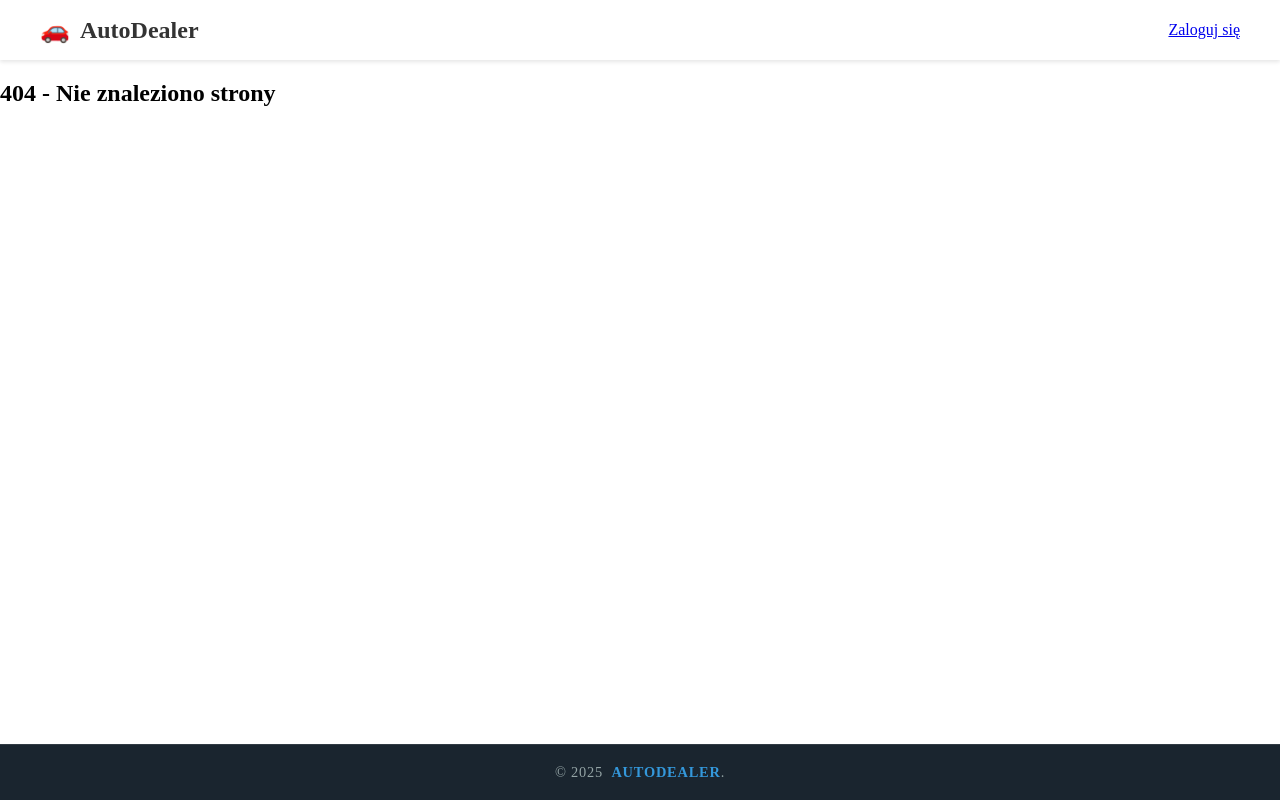
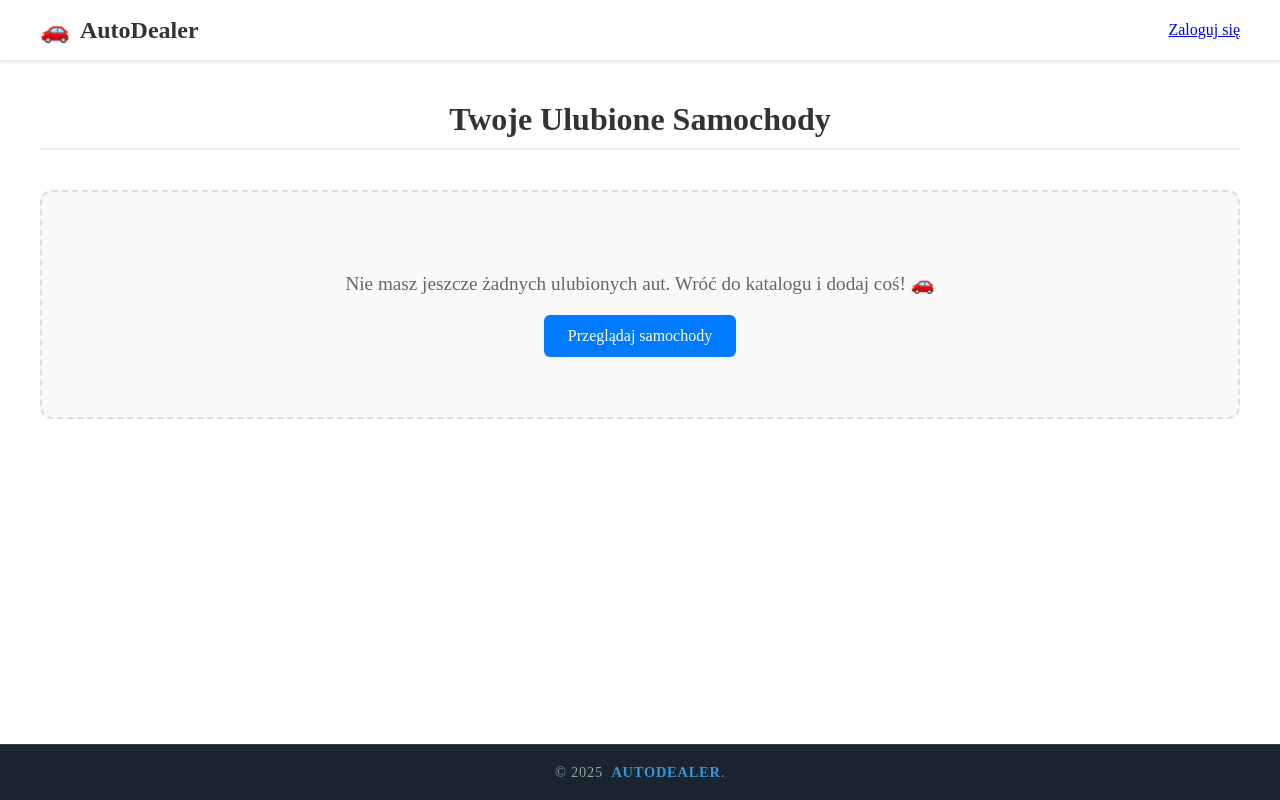
Before and after one commit to Marmoor54321/car-dealership, a React (Vite) app in the folder Frontend/: page /favorites in a window 1280 px wide. Before the commit this address had no page. Built offline with nearby package versions, Linux system fonts and the light colour scheme.

Commit message:
Dodanie wyswietlania listy ulubionych aut

```diff
--- a/Frontend/src/App.tsx
+++ b/Frontend/src/App.tsx
@@ -10,6 +10,7 @@ import Login from "./pages/Login";
 import Register from "./pages/Register";
 import { ProtectedRoute } from "./components/common/protectedRoute/ProtectedRoute";
 import "./App.css";
+import { Favorites } from "./pages/favorites/Favorites";
 
 function App() {
   return (
@@ -21,6 +22,8 @@ function App() {
           <Route path="/" element={<Home />} />
           <Route path="/login" element={<Login />} />
           <Route path="/register" element={<Register />} />
+
+          <Route path="/favorites" element={<Favorites />} />
 
           <Route
             path="/manage"
--- a/Frontend/src/components/common/pageHeader/PageHeader.css
+++ b/Frontend/src/components/common/pageHeader/PageHeader.css
@@ -58,3 +58,20 @@
 .logout-button:hover {
   background-color: #cc0000;
 }
+
+.favorites-nav {
+  text-decoration: none;
+  color: #333;
+  display: flex;
+  align-items: center;
+  gap: 8px;
+  font-weight: 500;
+  padding: 8px 12px;
+  border-radius: 20px;
+  transition: all 0.2s ease;
+}
+
+.favorites-nav:hover {
+  background-color: #f0f0f0;
+  color: #ff4d4d;
+}
--- a/Frontend/src/components/common/pageHeader/PageHeader.tsx
+++ b/Frontend/src/components/common/pageHeader/PageHeader.tsx
@@ -23,8 +23,8 @@ const PageHeader: React.FC = () => {
         <ul className="nav-links">
           {user?.role === "USER" && (
             <li>
-              <Link to="/" className="nav-link fav-link">
-                Ulubione <span className="fav-badge">{favoritesCount}</span>
+              <Link to="/favorites" className="favorites-nav">
+                ❤️ Ulubione ({state.favorites.length})
               </Link>
             </li>
           )}
--- /dev/null
+++ b/Frontend/src/pages/favorites/Favorites.css
@@ -0,0 +1,70 @@
+.favorites-page {
+  padding: 20px;
+  max-width: 1200px;
+  margin: 0 auto;
+  min-height: 80vh;
+}
+
+.favorites-page h1 {
+  font-size: 2rem;
+  color: #333;
+  margin-bottom: 30px;
+  border-bottom: 2px solid #f0f0f0;
+  padding-bottom: 10px;
+  text-align: center;
+}
+
+.cars-grid {
+  display: grid;
+  grid-template-columns: repeat(auto-fill, minmax(300px, 1fr));
+  gap: 25px;
+  margin-top: 20px;
+}
+
+.empty-state {
+  display: flex;
+  flex-direction: column;
+  align-items: center;
+  justify-content: center;
+  padding: 60px 20px;
+  background-color: #f9f9f9;
+  border-radius: 12px;
+  border: 2px dashed #ddd;
+  text-align: center;
+  margin-top: 40px;
+}
+
+.empty-state p {
+  font-size: 1.2rem;
+  color: #666;
+  margin-bottom: 20px;
+}
+
+.empty-state-link {
+  display: inline-block;
+  padding: 12px 24px;
+  background-color: #007bff;
+  color: white;
+  text-decoration: none;
+  border-radius: 6px;
+  transition: background-color 0.2s;
+}
+
+.empty-state-link:hover {
+  background-color: #0056b3;
+}
+
+.car-card {
+  animation: fadeIn 0.4s ease-out;
+}
+
+@keyframes fadeIn {
+  from {
+    opacity: 0;
+    transform: translateY(10px);
+  }
+  to {
+    opacity: 1;
+    transform: translateY(0);
+  }
+}
--- /dev/null
+++ b/Frontend/src/pages/favorites/Favorites.tsx
@@ -0,0 +1,36 @@
+import { Link } from "react-router-dom";
+import { CarCard } from "../../components/carCard/CarCard";
+import { useCarContext } from "../../context/CarContext";
+import "./Favorites.css";
+
+export const Favorites = () => {
+  const { state } = useCarContext();
+
+  const favoriteCars = state.cars.filter((car) =>
+    state.favorites.includes(car.id)
+  );
+
+  return (
+    <div className="favorites-page">
+      <h1>Twoje Ulubione Samochody</h1>
+
+      {favoriteCars.length === 0 ? (
+        <div className="empty-state">
+          <p>
+            Nie masz jeszcze żadnych ulubionych aut. Wróć do katalogu i dodaj
+            coś! 🚗
+          </p>
+          <Link to="/" className="empty-state-link">
+            Przeglądaj samochody
+          </Link>
+        </div>
+      ) : (
+        <div className="cars-grid">
+          {favoriteCars.map((car) => (
+            <CarCard key={car.id} car={car} />
+          ))}
+        </div>
+      )}
+    </div>
+  );
+};
```
